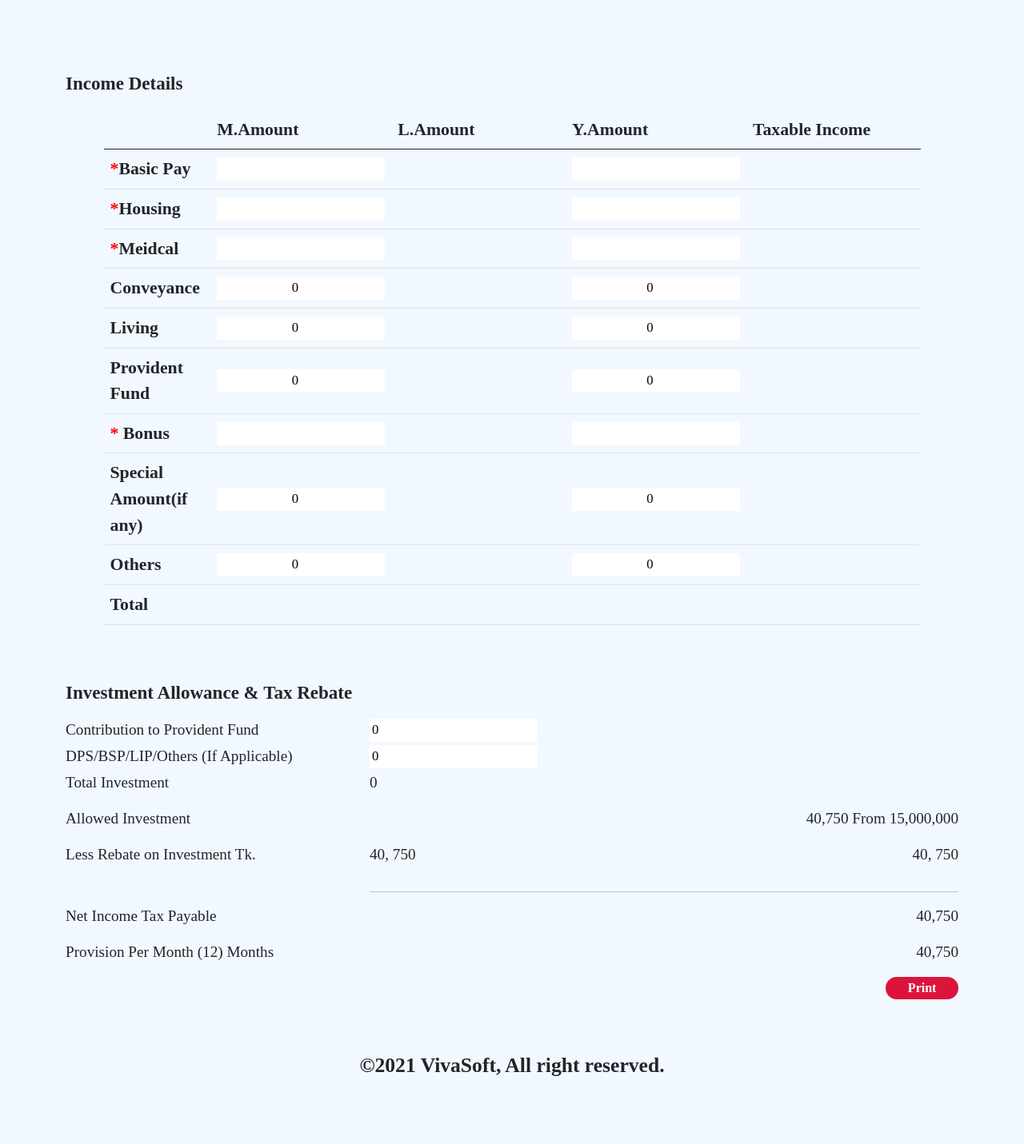
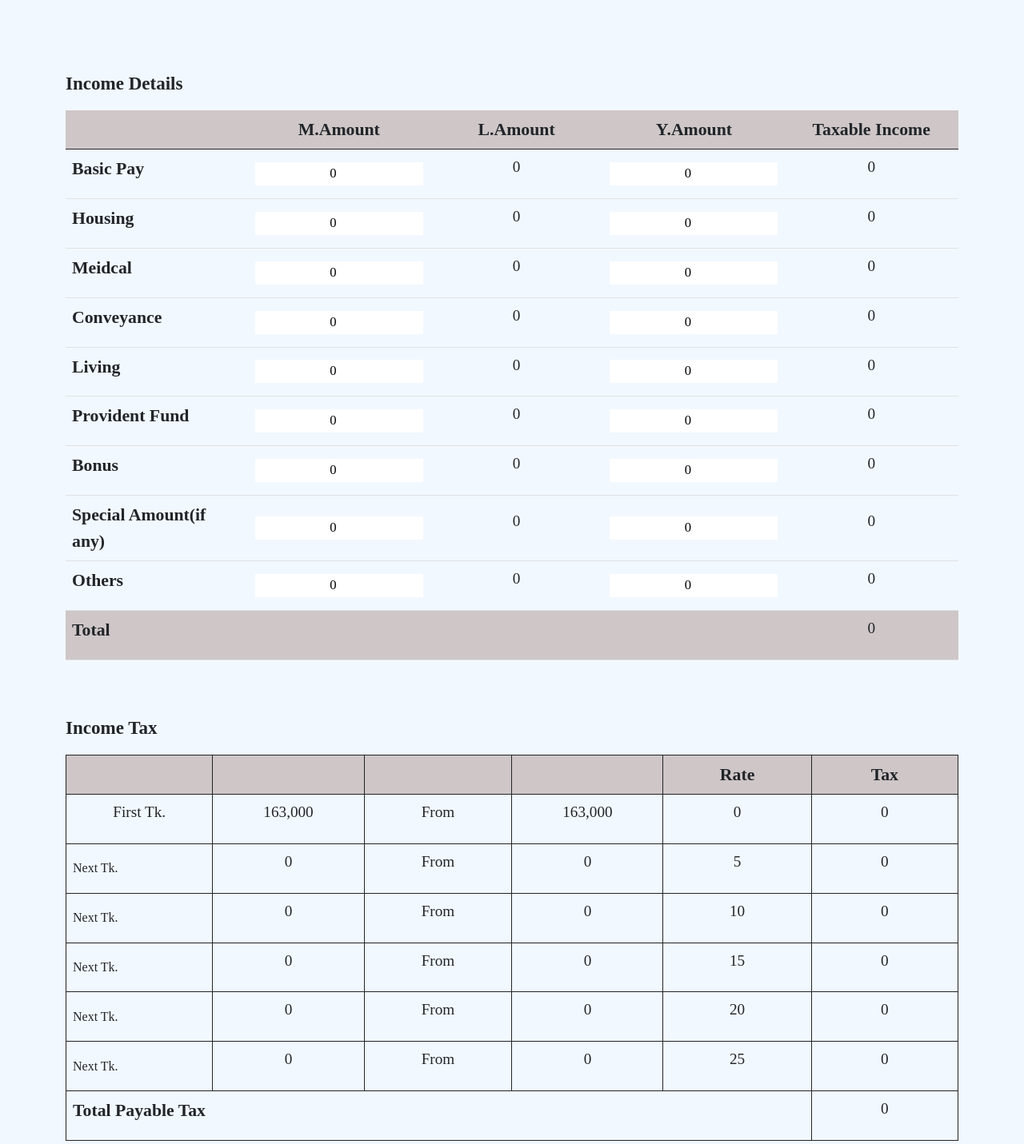
Before and after one commit to supermanshuvo/tax_calculator, a React (Create React App) app: page / in a window 1280 px wide. Shown: the part 659-2090 px from the top of the page at 80% size. Built offline with nearby package versions, Linux system fonts and the light colour scheme.

Commit message:
Income Tax Chart component

```diff
--- a/src/App.js
+++ b/src/App.js
@@ -1,6 +1,7 @@
 import React from "react";
 import EmployeeDetails from "./Inputs/EmployeeDetails";
 import IncomeDetails from "./Inputs/IncomeDetails";
+import IncomeTaxChart from "./Inputs/IncomeTaxChart";
 import InvestmentAllowance from "./Inputs/InvestmentAllowance";
 import Header from "./Headerfooter/Header";
 import Footer from "./Headerfooter/Footer";
@@ -12,6 +13,7 @@ const App = () => {
       <Header />
       <EmployeeDetails />
       <IncomeDetails />
+      <IncomeTaxChart />
       <InvestmentAllowance />
       <Footer />
     </>
--- a/src/App.scss
+++ b/src/App.scss
@@ -2,6 +2,9 @@
 * {
   font-family: "Times New Roman", Times, serif;
   background: #f2f8ff;
+}
+.container {
+  margin-bottom: 5vh;
 }
 .All_Headings {
   font-size: 1.8vw;
@@ -27,6 +30,10 @@ th {
 }
 td {
   vertical-align: middle;
+}
+.total_of_IncomeDetails,
+.p_of_total_in_Income_Details {
+  background-color: rgb(206, 198, 199);
 }
 label,
 p,
@@ -86,10 +93,8 @@ span {
   font-weight: 600;
 }
 .image-fluid {
-  height: 5vw;
+  height: 3.5vw;
   width: 10vw;
-  line-height: 50%;
-  display: flex;
 }
 button.btn {
   color: #fff;
--- a/src/Inputs/IncomeDetails.jsx
+++ b/src/Inputs/IncomeDetails.jsx
@@ -7,91 +7,111 @@ const IncomeDetails = () => {
         <p className="All_Headings">Income Details</p>
         <form action="">
           <div className="row">
-            <div className="col-11 mx-auto">
+            <div className="col-12 mx-auto">
               <div className="table-responsive.sm">
                 <table className="table table-hover">
                   {/* All headings */}
                   <thead>
-                    <tr>
+                    <tr className="total_of_IncomeDetails">
                       <th scope="col"></th>
-                      <th scope="col">M.Amount</th>
-                      <th scope="col">L.Amount</th>
-                      <th scope="col">Y.Amount</th>
-                      <th scope="col">Taxable Income</th>
+                      <th scope="col" className="text-center">
+                        M.Amount
+                      </th>
+                      <th scope="col" className="text-center">
+                        L.Amount
+                      </th>
+                      <th scope="col" className="text-center">
+                        Y.Amount
+                      </th>
+                      <th scope="col" className="text-center">
+                        Taxable Income
+                      </th>
                     </tr>
                   </thead>
                   <tbody>
                     {/* 1st item */}
                     <tr>
-                      <th>
-                        <span>*</span>Basic Pay
-                      </th>
+                      <th>Basic Pay</th>
                       <td>
                         <input
                           type="number"
                           name=""
                           id=""
                           className="inpOfIncomeDetails"
+                          defaultValue={0}
                         />
                       </td>
-                      <td className="withoutInputFields"></td>
+                      <td className="withoutInputFields">
+                        <p className="text-center">0</p>
+                      </td>
                       <td>
                         <input
                           type="number"
                           name=""
                           id=""
                           className="inpOfIncomeDetails"
+                          defaultValue={0}
                         />
                       </td>
-                      <td className="withoutInputFields"></td>
+                      <td className="withoutInputFields">
+                        <p className="text-center">0</p>
+                      </td>
                     </tr>
                     {/* 2nd item */}
                     <tr>
-                      <th>
-                        <span>*</span>Housing
-                      </th>
+                      <th>Housing</th>
                       <td>
                         <input
                           type="number"
                           name=""
                           id=""
                           className="inpOfIncomeDetails"
+                          defaultValue={0}
                         />
                       </td>
-                      <td className="withoutInputFields"></td>
+                      <td className="withoutInputFields">
+                        <p className="text-center">0</p>
+                      </td>
                       <td>
                         <input
                           type="number"
                           name=""
                           id=""
                           className="inpOfIncomeDetails"
+                          defaultValue={0}
                         />
                       </td>
-                      <td className="withoutInputFields"></td>
+                      <td className="withoutInputFields">
+                        <p className="text-center">0</p>
+                      </td>
                     </tr>
                     {/* 3rd item */}
                     <tr>
-                      <th>
-                        <span>*</span>Meidcal
-                      </th>
+                      <th>Meidcal</th>
                       <td>
                         <input
                           type="number"
                           name=""
                           id=""
                           className="inpOfIncomeDetails"
+                          defaultValue={0}
                         />
                       </td>
-                      <td className="withoutInputFields"></td>
+                      <td className="withoutInputFields">
+                        <p className="text-center">0</p>
+                      </td>
                       <td>
                         <input
                           type="number"
                           name=""
                           id=""
                           className="inpOfIncomeDetails"
+                          defaultValue={0}
                         />
                       </td>
-                      <td className="withoutInputFields"></td>
+                      <td className="withoutInputFields">
+                        <p className="text-center">0</p>
+                      </td>
                     </tr>
                     {/* 4th item */}
                     <tr>
@@ -105,7 +125,9 @@ const IncomeDetails = () => {
                           defaultValue={0}
                         />
                       </td>
-                      <td className="withoutInputFields"></td>
+                      <td className="withoutInputFields">
+                        <p className="text-center">0</p>
+                      </td>
                       <td>
                         <input
                           type="number"
@@ -115,7 +137,9 @@ const IncomeDetails = () => {
                           defaultValue={0}
                         />
                       </td>
-                      <td className="withoutInputFields"></td>
+                      <td className="withoutInputFields">
+                        <p className="text-center">0</p>
+                      </td>
                     </tr>
                     {/* 5th item */}
                     <tr>
@@ -129,7 +153,9 @@ const IncomeDetails = () => {
                           defaultValue={0}
                         />
                       </td>
-                      <td className="withoutInputFields"></td>
+                      <td className="withoutInputFields">
+                        <p className="text-center">0</p>
+                      </td>
                       <td>
                         <input
                           type="number"
@@ -139,7 +165,9 @@ const IncomeDetails = () => {
                           defaultValue={0}
                         />
                       </td>
-                      <td className="withoutInputFields"></td>
+                      <td className="withoutInputFields">
+                        <p className="text-center">0</p>
+                      </td>
                     </tr>
                     {/* 6th item */}
                     <tr>
@@ -153,7 +181,9 @@ const IncomeDetails = () => {
                           defaultValue={0}
                         />
                       </td>
-                      <td className="withoutInputFields"></td>
+                      <td className="withoutInputFields">
+                        <p className="text-center">0</p>
+                      </td>
                       <td>
                         <input
                           type="number"
@@ -163,32 +193,37 @@ const IncomeDetails = () => {
                           defaultValue={0}
                         />
                       </td>
-                      <td className="withoutInputFields"></td>
+                      <td className="withoutInputFields">
+                        <p className="text-center">0</p>
+                      </td>
                     </tr>
                     {/* 7th item */}
                     <tr>
-                      <th>
-                        {" "}
-                        <span>*</span> Bonus
-                      </th>
+                      <th> Bonus</th>
                       <td>
                         <input
                           type="number"
                           name=""
                           id=""
                           className="inpOfIncomeDetails"
+                          defaultValue={0}
                         />
                       </td>
-                      <td className="withoutInputFields"></td>
+                      <td className="withoutInputFields">
+                        <p className="text-center">0</p>
+                      </td>
                       <td>
                         <input
                           type="number"
                           name=""
                           id=""
                           className="inpOfIncomeDetails"
+                          defaultValue={0}
                         />
                       </td>
-                      <td className="withoutInputFields"></td>
+                      <td className="withoutInputFields">
+                        <p className="text-center">0</p>
+                      </td>
                     </tr>
                     {/* 8th item */}
                     <tr>
@@ -202,7 +237,9 @@ const IncomeDetails = () => {
                           defaultValue={0}
                         />
                       </td>
-                      <td className="withoutInputFields"></td>
+                      <td className="withoutInputFields">
+                        <p className="text-center">0</p>
+                      </td>
                       <td>
                         <input
                           type="number"
@@ -212,7 +249,9 @@ const IncomeDetails = () => {
                           defaultValue={0}
                         />
                       </td>
-                      <td className="withoutInputFields"></td>
+                      <td className="withoutInputFields">
+                        <p className="text-center">0</p>
+                      </td>
                     </tr>
                     {/* 9th item */}
                     <tr>
@@ -226,7 +265,9 @@ const IncomeDetails = () => {
                           defaultValue={0}
                         />
                       </td>
-                      <td className="withoutInputFields"></td>
+                      <td className="withoutInputFields">
+                        <p className="text-center">0</p>
+                      </td>
                       <td>
                         <input
                           type="number"
@@ -236,15 +277,21 @@ const IncomeDetails = () => {
                           defaultValue={0}
                         />
                       </td>
-                      <td className="withoutInputFields"></td>
+                      <td className="withoutInputFields">
+                        <p className="text-center">0</p>
+                      </td>
                     </tr>
                     {/* Calculating Total */}
-                    <tr style={{ borderTop: "red" }}>
+                    <tr className="total_of_IncomeDetails">
                       <th>Total</th>
                       <td></td>
                       <td className="withoutInputFields"></td>
                       <td></td>
-                      <td className="withoutInputFields"></td>
+                      <td className="withoutInputFields">
+                        <p className="text-center p_of_total_in_Income_Details">
+                          0
+                        </p>
+                      </td>
                     </tr>
                     {/* end of all items and table */}
                   </tbody>
--- /dev/null
+++ b/src/Inputs/IncomeTaxChart.jsx
@@ -0,0 +1,171 @@
+import React from "react";
+
+const IncomeTaxChart = () => {
+  return (
+    <>
+      <div className="container">
+        <p className="All_Headings">Income Tax</p>
+        <form action="">
+          <div className="row">
+            <div className="col-12 mx-auto">
+              <div className="table-responsive">
+                <table className="table table-hover table-bordered border-dark ">
+                  {/* All headings */}
+                  <thead>
+                    <tr className="total_of_IncomeDetails">
+                      <th scope="col" className="text-center"></th>
+                      <th scope="col" className="text-center"></th>
+                      <th scope="col" className="text-center"></th>
+                      <th scope="col" className="text-center"></th>
+                      <th scope="col" className="text-center">
+                        Rate
+                      </th>
+                      <th scope="col" className="text-center">
+                        Tax
+                      </th>
+                    </tr>
+                  </thead>
+                  <tbody>
+                    {/* 1st item */}
+                    <tr>
+                      <td className="withoutInputFields">
+                        <p className="text-center">First Tk.</p>
+                      </td>
+                      <td className="withoutInputFields">
+                        <p className="text-center">163,000</p>
+                      </td>
+                      <td className="withoutInputFields">
+                        <p className="text-center">From</p>
+                      </td>
+                      <td className="withoutInputFields">
+                        <p className="text-center">163,000</p>
+                      </td>
+                      <td className="withoutInputFields">
+                        <p className="text-center">0</p>
+                      </td>
+                      <td className="withoutInputFields">
+                        <p className="text-center">0</p>
+                      </td>
+                    </tr>
+                    {/* 2nd item */}
+                    <tr>
+                      <td>Next Tk.</td>
+                      <td className="withoutInputFields">
+                        <p className="text-center">0</p>
+                      </td>
+                      <td className="withoutInputFields">
+                        <p className="text-center">From</p>
+                      </td>
+                      <td className="withoutInputFields">
+                        <p className="text-center">0</p>
+                      </td>
+                      <td className="withoutInputFields">
+                        <p className="text-center">5</p>
+                      </td>
+                      <td className="withoutInputFields">
+                        <p className="text-center">0</p>
+                      </td>
+                    </tr>
+                    {/* 3rd item */}
+                    <tr>
+                      <td>Next Tk.</td>
+                      <td className="withoutInputFields">
+                        <p className="text-center">0</p>
+                      </td>
+                      <td className="withoutInputFields">
+                        <p className="text-center">From</p>
+                      </td>
+                      <td className="withoutInputFields">
+                        <p className="text-center">0</p>
+                      </td>
+                      <td className="withoutInputFields">
+                        <p className="text-center">10</p>
+                      </td>
+                      <td className="withoutInputFields">
+                        <p className="text-center">0</p>
+                      </td>
+                    </tr>
+                    {/* 4th item */}
+                    <tr>
+                      <td>Next Tk.</td>
+                      <td className="withoutInputFields">
+                        <p className="text-center">0</p>
+                      </td>
+                      <td className="withoutInputFields">
+                        <p className="text-center">From</p>
+                      </td>
+                      <td className="withoutInputFields">
+                        <p className="text-center">0</p>
+                      </td>
+                      <td className="withoutInputFields">
+                        <p className="text-center">15</p>
+                      </td>
+                      <td className="withoutInputFields">
+                        <p className="text-center">0</p>
+                      </td>
+                    </tr>
+                    {/* 5th item */}
+                    <tr>
+                      <td>Next Tk.</td>
+                      <td className="withoutInputFields">
+                        <p className="text-center">0</p>
+                      </td>
+                      <td className="withoutInputFields">
+                        <p className="text-center">From</p>
+                      </td>
+                      <td className="withoutInputFields">
+                        <p className="text-center">0</p>
+                      </td>
+                      <td className="withoutInputFields">
+                        <p className="text-center">20</p>
+                      </td>
+                      <td className="withoutInputFields">
+                        <p className="text-center">0</p>
+                      </td>
+                    </tr>
+                    {/* 6th item */}
+
+                    <tr>
+                      <td>Next Tk.</td>
+                      <td className="withoutInputFields">
+                        <p className="text-center">0</p>
+                      </td>
+                      <td className="withoutInputFields">
+                        <p className="text-center">From</p>
+                      </td>
+                      <td className="withoutInputFields">
+                        <p className="text-center">0</p>
+                      </td>
+                      <td className="withoutInputFields">
+                        <p className="text-center">25</p>
+                      </td>
+                      <td className="withoutInputFields">
+                        <p className="text-center">0</p>
+                      </td>
+                    </tr>
+
+                    {/* Calculating Total */}
+                    <tr>
+                      <th colSpan={5}>Total Payable Tax</th>
+                      <td className="withoutInputFields">
+                        <p className="text-center">0</p>
+                      </td>
+                    </tr>
+                    {/* end of all items and table */}
+                  </tbody>
+                </table>
+              </div>
+
+              {/*in next line "col-9" div will have been ended */}
+            </div>
+            {/*in next line "row" div will have been ended */}
+          </div>
+          {/*in next line "form"  will have been ended */}
+        </form>
+        {/*in next line "container-fluid" div will have been ended */}
+      </div>
+    </>
+  );
+};
+
+export default IncomeTaxChart;
```
